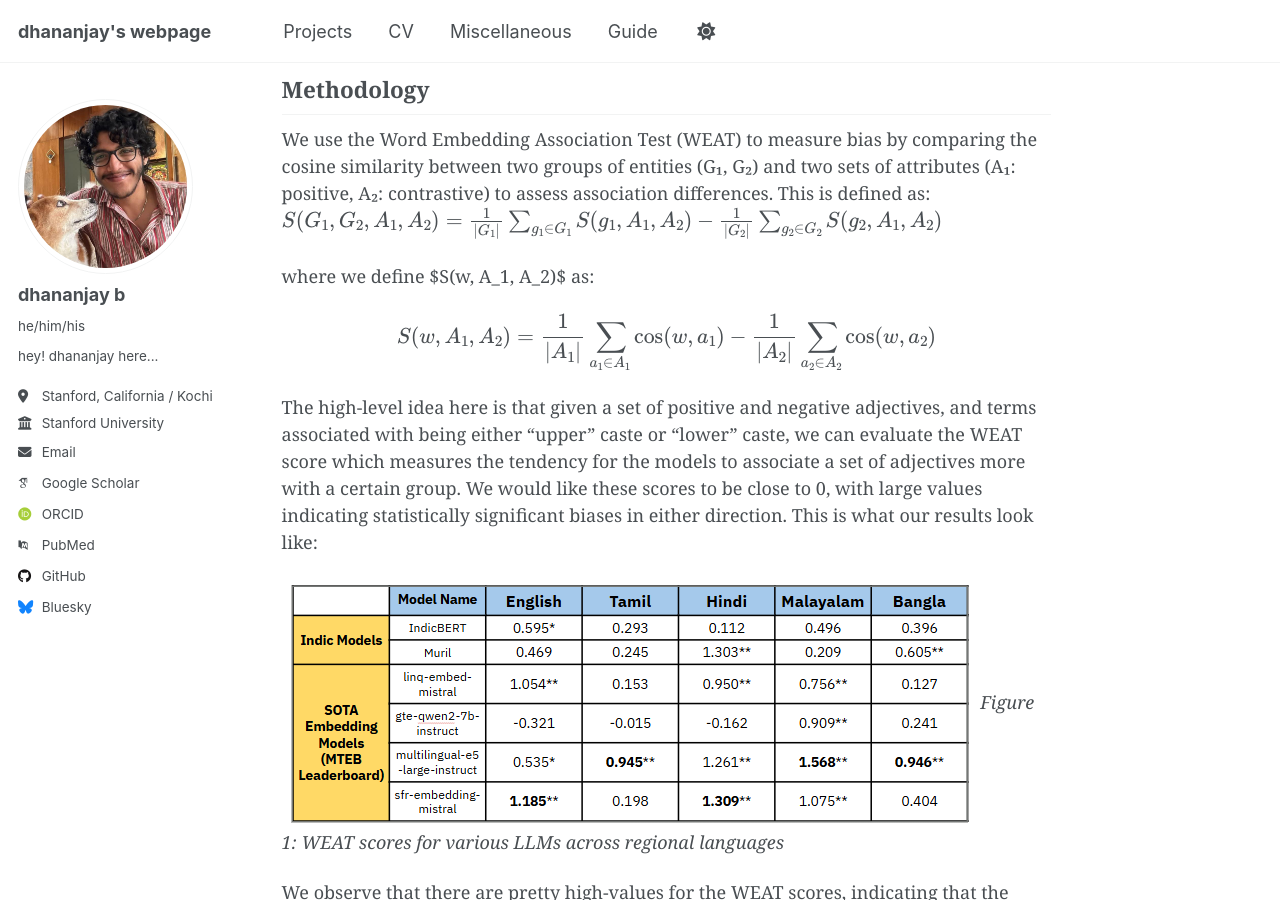
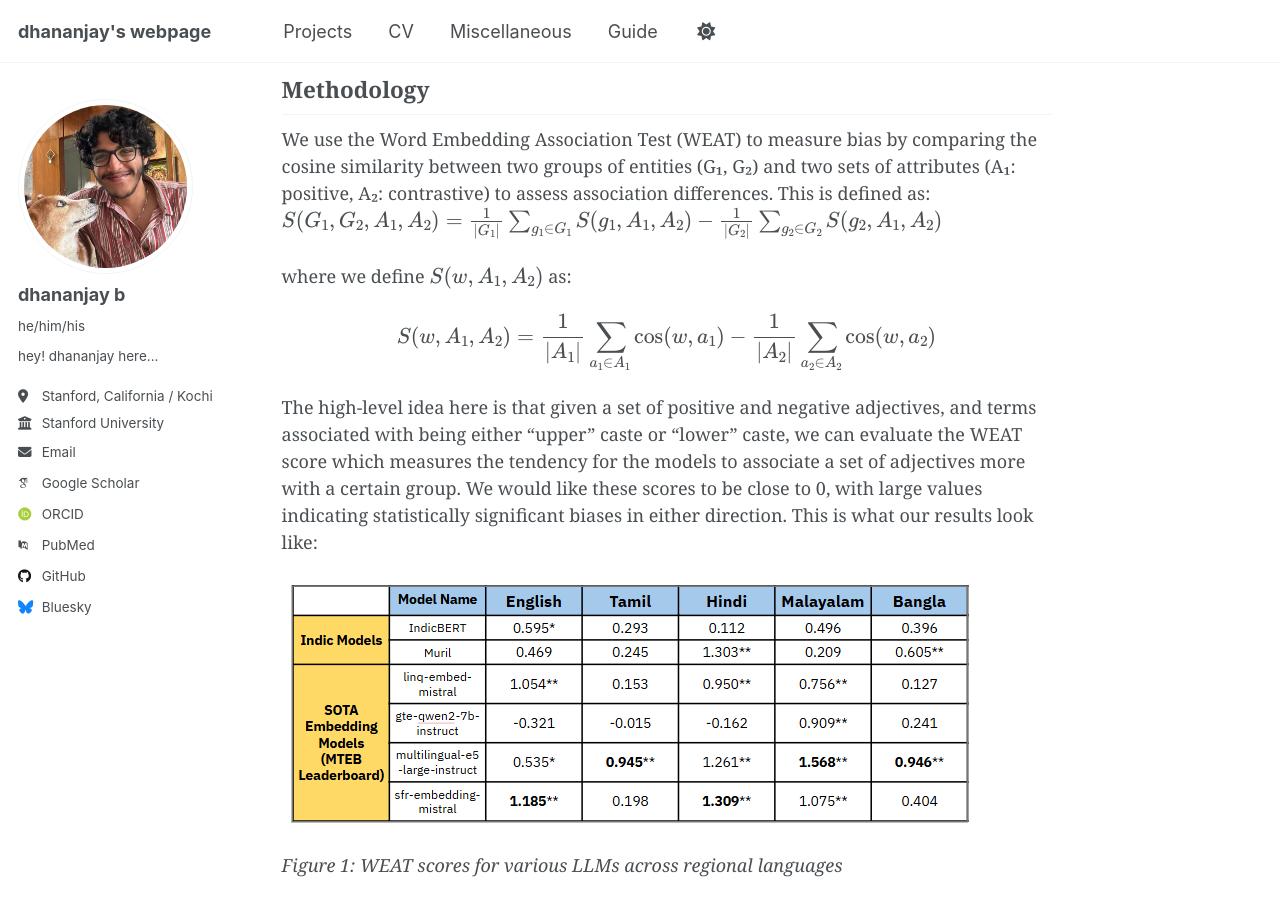
Before and after one commit to Dhananjay42/dhananjay42.github.io, a Jekyll site: the page built from _portfolio/portfolio-5.md, in a window 1280 px wide and 900 px high, scrolled down 636 px. Built offline with Jekyll 4.4.1, drawn with Linux system fonts in a browser that asks for light colours; some web fonts are replaced; a script that is not in the unit is left out.

```diff
--- a/_portfolio/portfolio-5.md
+++ b/_portfolio/portfolio-5.md
@@ -20,7 +20,7 @@ $$
 S(G_1, G_2, A_1, A_2) = \frac{1}{|G_1|} \sum_{g_1 \in G_1} S(g_1, A_1, A_2) - \frac{1}{|G_2|} \sum_{g_2 \in G_2} S(g_2, A_1, A_2)
 $$
 
-where we define $S(w, A_1, A_2)$ as:
+where we define $$S(w, A_1, A_2)$$ as:
 
 $$
 S(w, A_1, A_2) = \frac{1}{|A_1|} \sum_{a_1 \in A_1} \cos(w, a_1) - \frac{1}{|A_2|} \sum_{a_2 \in A_2} \cos(w, a_2)
@@ -29,6 +29,7 @@ $$
 The high-level idea here is that given a set of positive and negative adjectives, and terms associated with being either "upper" caste or "lower" caste, we can evaluate the WEAT score which measures the tendency for the models to associate a set of adjectives more with a certain group. We would like these scores to be close to 0, with large values indicating statistically significant biases in either direction. This is what our results look like:
 
 ![Caste Bias Scores](/images/caste_bias_out.png)
+
 *Figure 1: WEAT scores for various LLMs across regional languages*
 
 We observe that there are pretty high-values for the WEAT scores, indicating that the models have the tendency to show strong bias on the caste axis. A more detailed look at the methodology and code can be found below.
```
